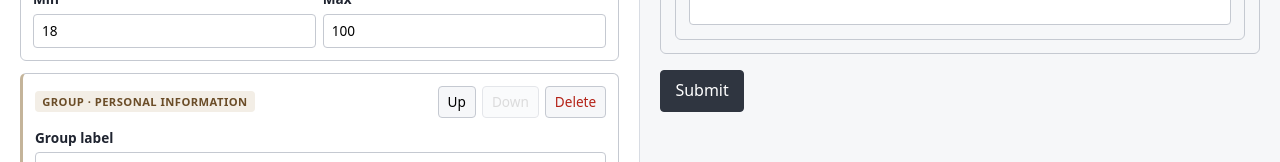
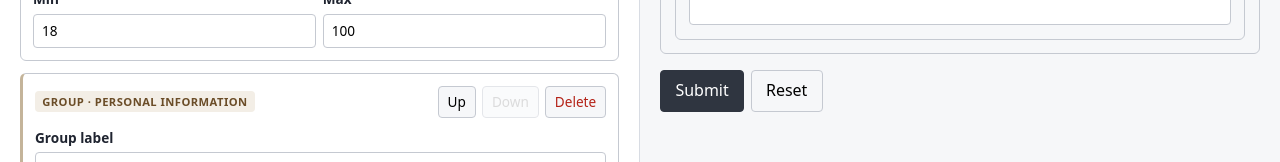
Before and after one commit to ayush-baral/configurable-form-builder, a React (Vite) app: page / in a window 1280 px wide. Shown: the part 433-595 px from the top of the page. Built offline with nearby package versions, Linux system fonts and the light colour scheme.

Commit message:
feat: :sparkles: add reset functionality

```diff
--- a/src/components/FormPreview.module.css
+++ b/src/components/FormPreview.module.css
@@ -20,18 +20,36 @@
   gap: 1rem;
 }
 
+.actions {
+  display: flex;
+  flex-wrap: wrap;
+  gap: 0.4rem;
+}
+
+.submit,
+.reset {
+  padding: 0.5rem 0.9rem;
+  border-radius: 4px;
+  cursor: pointer;
+}
+
 .submit {
-  align-self: flex-start;
-  padding: 0.5rem 0.9rem;
   border: 1px solid var(--primary);
-  border-radius: 4px;
   background: var(--primary);
   color: #fff;
-  cursor: pointer;
 }
 
 .submit:hover {
   background: var(--primary-hover);
+}
+
+.reset {
+  border: 1px solid var(--border);
+  background: var(--bg);
+}
+
+.reset:hover {
+  background: var(--bg-hover);
 }
 
 .success {
--- a/src/components/FormPreview.tsx
+++ b/src/components/FormPreview.tsx
@@ -36,6 +36,12 @@ export function FormPreview() {
     setSubmitted(Object.keys(nextErrors).length === 0);
   }
 
+  function handleReset() {
+    setValues({});
+    setErrors({});
+    setSubmitted(false);
+  }
+
   return (
     <section className={styles.preview}>
       <h1 className={styles.title}>Form Preview</h1>
@@ -54,9 +60,14 @@ export function FormPreview() {
               onValueChange={handleValueChange}
             />
           ))}
-          <button className={styles.submit} type="submit">
-            Submit
-          </button>
+          <div className={styles.actions}>
+            <button className={styles.submit} type="submit">
+              Submit
+            </button>
+            <button className={styles.reset} type="button" onClick={handleReset}>
+              Reset
+            </button>
+          </div>
           {submitted ? (
             <p className={styles.success} role="status">
               Form submitted successfully.
```
